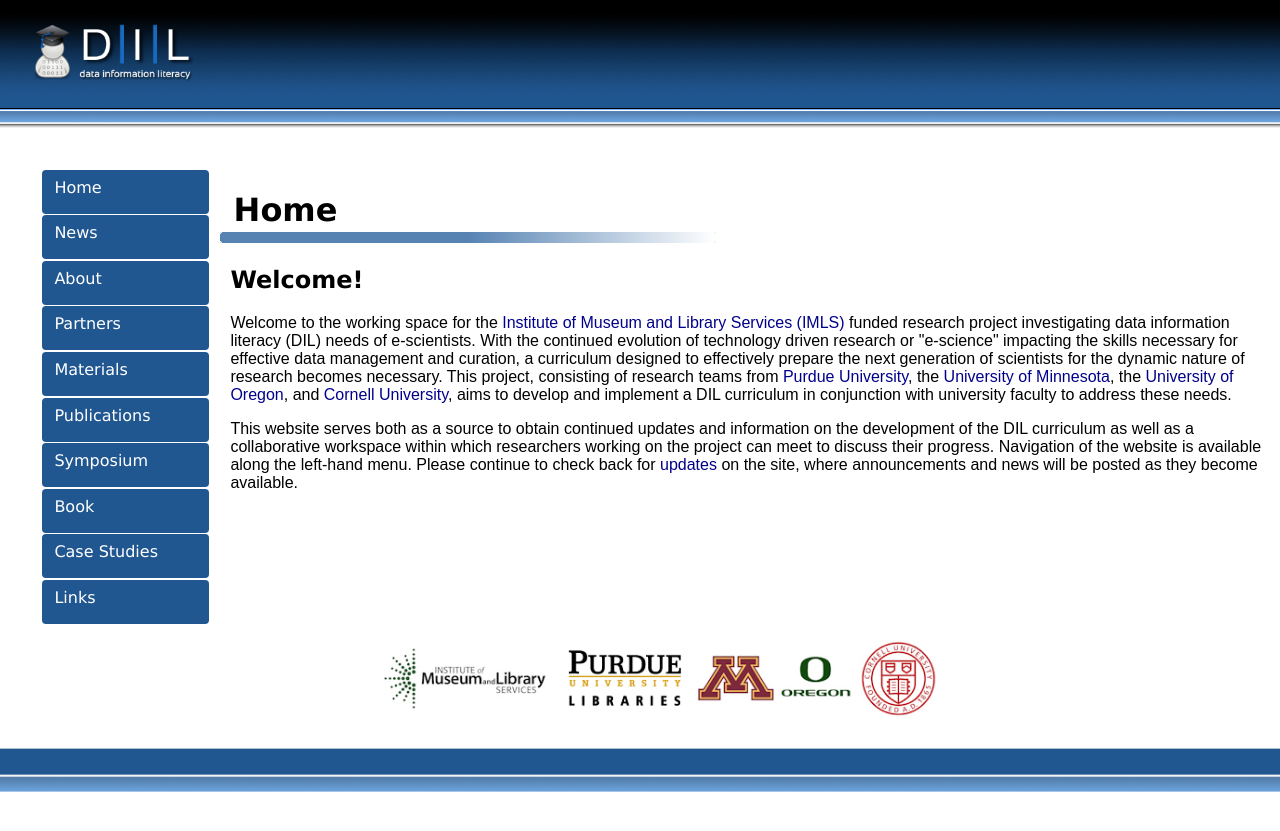
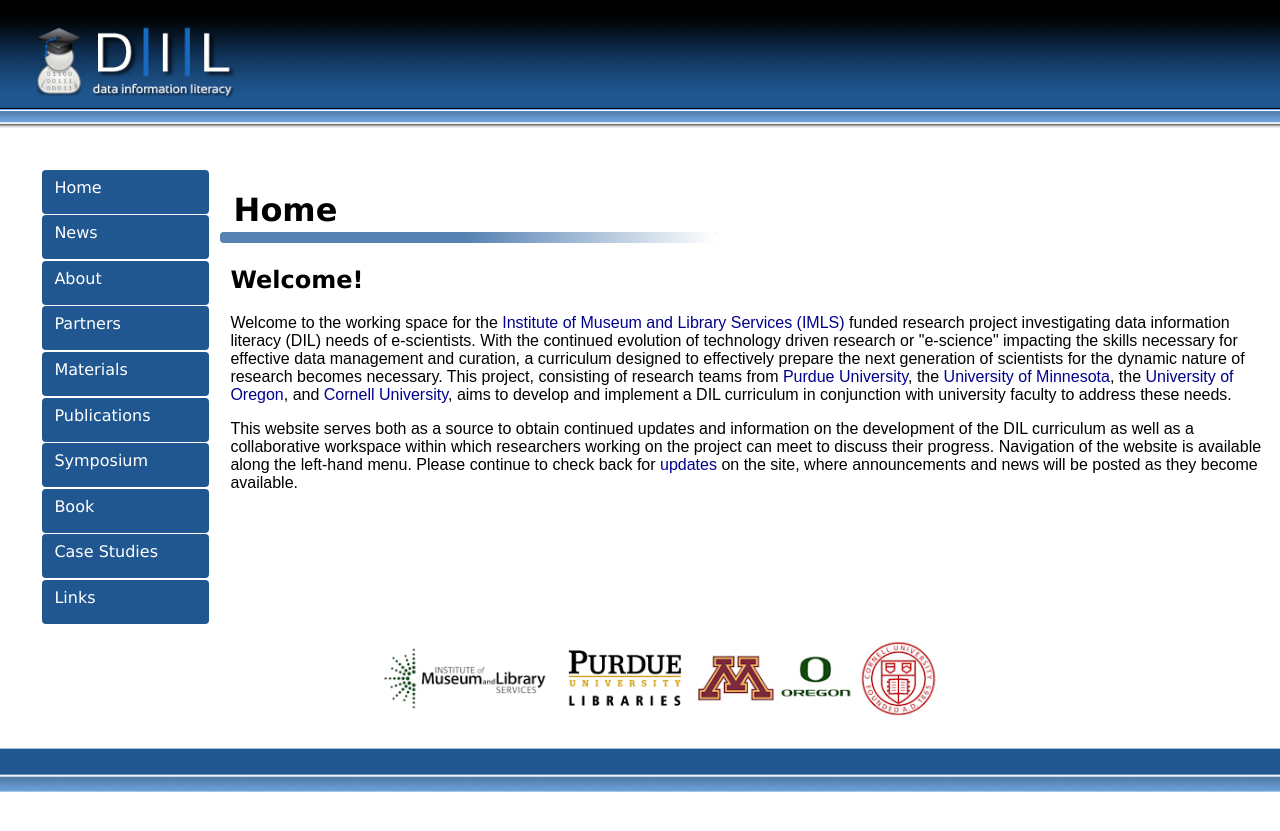
Before and after one commit to datainfolit/datainfolit, a Jekyll site: the page built from index.html, in a window 1280 px wide. Shown: the top 831 px of the page. Built offline with Jekyll 4.4.1, drawn with Linux system fonts in a browser that asks for light colours.

Commit message:
Update main.css

```diff
--- a/css/main.css
+++ b/css/main.css
@@ -95,7 +95,7 @@
     padding-right: 2vw;
 }
 .logo {
-    height: 8vh;
+    height: 10vh;
     position: top;
 }
 /*footer*/
```
